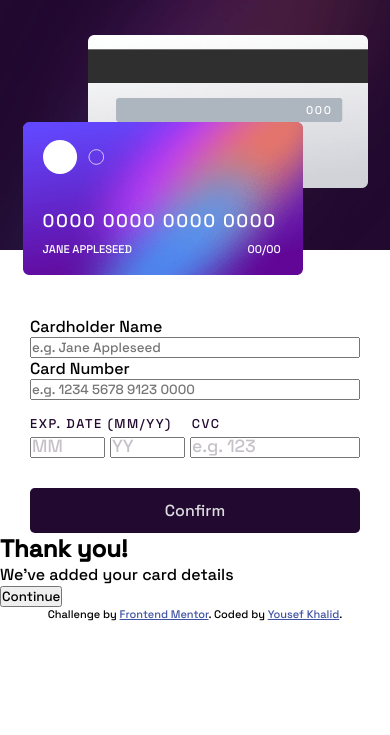
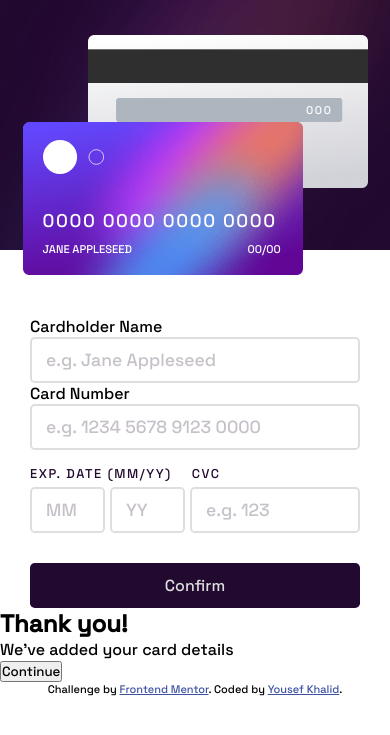
Before and after one commit to YousefKhalid-iq/interactive-card-details-form-main, a PHP site: page / in a window 390 px wide. Shown: the top 735 px of the page. Run offline with PHP 8.4, Linux system fonts and the light colour scheme.

Commit message:
finishing style in mobile

```diff
--- a/css/style.css
+++ b/css/style.css
@@ -77,13 +77,51 @@ body {
   text-transform: uppercase;
 }
 
-form {
+.form__cont form {
   margin: 60px auto 0 auto;
   display: flex;
   flex-direction: column;
   width: 330px;
 }
-form form input {
+.form__cont form form input:focus {
+  outline: hsl(278deg, 68%, 11%);
+  border: 2px solid hsl(278deg, 68%, 11%);
+}
+.form__cont form .date__cvc__text__cont, .form__cont form .exp__date__cvc__cont {
+  display: flex;
+}
+.form__cont form .date__cvc__text__cont form label, .form__cont form .date__cvc__text__cont .date__label, .form__cont form .date__cvc__text__cont .cvc__label, .form__cont form .exp__date__cvc__cont form label, .form__cont form .exp__date__cvc__cont .date__label, .form__cont form .exp__date__cvc__cont .cvc__label {
+  text-transform: uppercase;
+  color: hsl(278deg, 68%, 11%);
+  font-size: 0.8rem;
+  letter-spacing: 0.1rem;
+  padding: 15px 0 5px 0;
+}
+.form__cont form .date__cvc__text__cont .cvc__label, .form__cont form .exp__date__cvc__cont .cvc__label {
+  margin-left: 20px;
+}
+.form__cont form .exp__date__cvc__cont {
+  margin-bottom: 30px;
+}
+.form__cont form .exp__date__cvc__cont #month__input, .form__cont form .exp__date__cvc__cont #year__input {
+  width: 75px;
+  margin-right: 5px;
+}
+.form__cont form .exp__date__cvc__cont #cvc__input {
+  width: 170px;
+}
+.form__cont form .confirm__btn {
+  padding: 12px 0;
+  background-color: hsl(278deg, 68%, 11%);
+  color: hsl(270deg, 3%, 87%);
+  font-size: 1rem;
+  border: 0;
+  border-radius: 0.3rem;
+}
+.form__cont form .btn__active__cont {
+  visibility: hidden;
+}
+.form__cont form input {
   border: 2px solid hsl(270deg, 3%, 87%);
   width: 330px;
   padding: 10px 14px;
@@ -91,66 +129,28 @@ form form input {
   font-size: 1.1rem;
   color: hsl(278deg, 68%, 11%);
 }
-form form input:focus {
-  outline: hsl(278deg, 68%, 11%);
-  border: 2px solid hsl(278deg, 68%, 11%);
-}
-form .date__cvc__text__cont, form .exp__date__cvc__cont {
-  display: flex;
-}
-form .date__cvc__text__cont form label, form .date__cvc__text__cont .date__label, form .date__cvc__text__cont .cvc__label, form .exp__date__cvc__cont form label, form .exp__date__cvc__cont .date__label, form .exp__date__cvc__cont .cvc__label {
-  text-transform: uppercase;
-  color: hsl(278deg, 68%, 11%);
-  font-size: 0.8rem;
-  letter-spacing: 0.1rem;
-  padding: 15px 0 5px 0;
-}
-form .date__cvc__text__cont .cvc__label, form .exp__date__cvc__cont .cvc__label {
-  margin-left: 20px;
-}
-form .exp__date__cvc__cont {
-  margin-bottom: 30px;
-}
-form .exp__date__cvc__cont #month__input, form .exp__date__cvc__cont #year__input {
-  width: 75px;
-  margin-right: 5px;
-}
-form .exp__date__cvc__cont #cvc__input {
-  width: 170px;
-}
-form .exp__date__cvc__cont input::-moz-placeholder {
+.form__cont input::-moz-placeholder {
   color: hsl(279deg, 6%, 55%);
   opacity: 0.5;
   font-size: 1.1rem;
 }
-form .exp__date__cvc__cont input:-ms-input-placeholder {
+.form__cont input:-ms-input-placeholder {
   color: hsl(279deg, 6%, 55%);
   opacity: 0.5;
   font-size: 1.1rem;
 }
-form .exp__date__cvc__cont input::placeholder {
+.form__cont input::placeholder {
   color: hsl(279deg, 6%, 55%);
   opacity: 0.5;
   font-size: 1.1rem;
 }
-form .exp__date__cvc__cont :-ms-input-placeholder {
+.form__cont :-ms-input-placeholder {
   color: hsl(279deg, 6%, 55%);
   opacity: 0.5;
 }
-form .exp__date__cvc__cont ::-ms-input-placeholder {
+.form__cont ::-ms-input-placeholder {
   color: hsl(279deg, 6%, 55%);
   opacity: 0.5;
-}
-form .confirm__btn {
-  padding: 12px 0;
-  background-color: hsl(278deg, 68%, 11%);
-  color: hsl(270deg, 3%, 87%);
-  font-size: 1rem;
-  border: 0;
-  border-radius: 0.3rem;
-}
-form .btn__active__cont {
-  visibility: hidden;
 }
 
 .attribution {
--- a/css/style.scss
+++ b/css/style.scss
@@ -101,23 +101,12 @@ body {
   }
 }
 
+.form__cont {
   form {
     margin: 60px auto 0 auto;
     display: flex;
     flex-direction: column;
     width: 330px;
-
-
-
-
-  form input {
-    border: 2px solid $light_grayish_violet;
-    width: 330px;
-    padding: 10px 14px;
-    border-radius: 0.3rem;
-    font-size: 1.1rem;
-    color: $very_dark_violet;
-  }
 
     form input:focus {
       outline: $very_dark_violet;
@@ -139,7 +128,6 @@ form {
         margin-left: 20px;
       }
     }
-
     .exp__date__cvc__cont {
       margin-bottom: 30px;
 
@@ -150,6 +138,28 @@ form {
 
       #cvc__input {
         width: 170px;
+      }
+    }
+    .confirm__btn {
+      padding: 12px 0;
+      background-color: $very_dark_violet;
+      color: $light_grayish_violet;
+      font-size: 1rem;
+      border: 0;
+      border-radius: 0.3rem;
+    }
+
+    .btn__active__cont {
+      visibility: hidden;
+    }
+  }
+  form input {
+    border: 2px solid $light_grayish_violet;
+    width: 330px;
+    padding: 10px 14px;
+    border-radius: 0.3rem;
+    font-size: 1.1rem;
+    color: $very_dark_violet;
   }
 
   input::placeholder {
@@ -169,19 +179,6 @@ form {
   }
 }
 
-  .confirm__btn {
-    padding: 12px 0;
-    background-color: $very_dark_violet;
-    color: $light_grayish_violet;
-    font-size: 1rem;
-    border: 0;
-    border-radius: 0.3rem;
-  }
-
-  .btn__active__cont {
-    visibility: hidden;
-  }
-}
 
 .attribution {
   font-size: 11px; text-align: center;
```
Also changed, not shown: 1 other file. Lines whose indentation alone changed are shown as unchanged.
